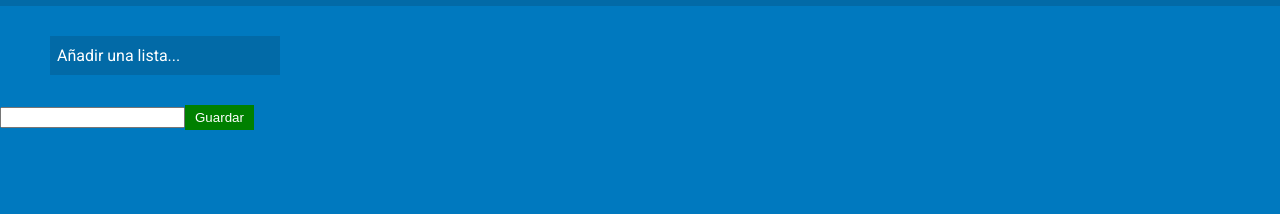
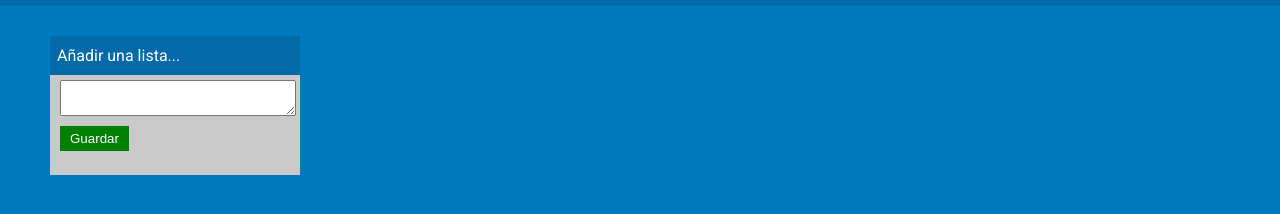
Before and after one commit to triniff/trello-laboratoria, a plain HTML site: page index.html in a window 1280 px wide. Both pictures are taken after a click on the link "Añadir una lista...". Shown: the part 38-252 px from the top of the page. Drawn offline with Linux system fonts and the light colour scheme.

Commit message:
agregando algunos estilos

```diff
--- a/assests/css/main.css
+++ b/assests/css/main.css
@@ -12,26 +12,46 @@ header{
 }
 #agregar {
 	padding: 10px 100px 10px 7px;
-	margin: 30px 50px;
+	margin: 30px 50px 0px 50px;
+	width: 250px;
+	box-sizing: border-box;
 	background-color: #026AA7;
 	display: inline-block;
 	text-decoration: none;
 	color: #fff;
 }
-#caja button {
-	background-color: green;
-	border: none;
-	padding: 5px 10px;
-	color: #fff;
-}/*
+/*
 #agregar:active,
 #agregar:focus {
 	color:#fff;
 	background-color:red;
 }*/
+#cont {
+	width: 250px;
+	height: 100px;
+	margin: 0 50px;
+	padding: 5px 10px;
+	box-sizing: border-box;
+	background-color: #C9C9C9;
+}
+#cont textarea {
+	float: left;
+	width: 100%;
+	margin: 0 auto;
+}
+#cont button {
+	float: left;
+	background-color: green;
+	margin-top: 10px;
+	border: none;
+	padding: 5px 10px;
+	color: #fff;
+}
 #contenedorTareas p{
 	display: block;
-	width: 200px;
+	margin: 0 50px;
+	width: 250px;
+	box-sizing: border-box;
 	background-color: #fff;
 	padding: 5px 5px;
 	color: rgb(64, 64, 64);
--- a/assests/js/main.js
+++ b/assests/js/main.js
@@ -10,7 +10,7 @@ function agregarTareas(){
 
 	//creando elementos
 	var nuevoDiv = document.createElement("div");
-	var nuevoInput = document.createElement("input");
+	var nuevoInput = document.createElement("textarea");
 	var nuevoBoton = document.createElement("button");
 
 	var textoBoton = document.createTextNode("Guardar");
@@ -27,12 +27,14 @@ function agregarTareas(){
 	nuevoDiv.appendChild(nuevoInput);
 	nuevoDiv.appendChild(nuevoBoton);
 
+	//Creando boton x
+	var eliminar = document.createElement("span");
+	eliminar.classList.add("fa", "fa-times");	//icono de basurero
 
 	//Asignandole el titulo a las tareas
 	var guardar = document.getElementById("guardar");
 
 	guardar.addEventListener("click", function(){
-
 		var tareas = document.getElementById("tareas").value;
 		document.getElementById("tareas").value = "";	// Limpiando textarea
 
@@ -42,25 +44,29 @@ function agregarTareas(){
 			}
 
 			else{
-			/*document.getElementById("agregar").textContent = tareas; //Cambiandole el texto del a con el titulo que se asigno*/
+
 			var	nuevoParrafo = document.createElement("p");
 			var nuevoParrafoTexto = document.createTextNode(tareas);
 
+			nuevoParrafo.setAttribute("class", "textos");
 			nuevoParrafo.appendChild(nuevoParrafoTexto);
+
+			/* //SE SUPONE QUE TOMARIA EL PRIMER ELEMENTO DEL ARREGLO Y LO CAMBIA POR EL TEXTO DE LA ETIQUETA A
+			var titulo = document.getElementsByClassName("textos")[0].value;
+			var valorTitulo.push(titulo);
+
+			document.getElementById("agregar").textContent = titulo;
+			*/
 			contenedor.appendChild(nuevoParrafo);
+			nuevoParrafo.appendChild(eliminar);
 
-			//Creando boton x
-			var eliminar = document.createElement("span");
-			eliminar.classList.add("fa", "fa-times");	//icono de basurero
-			nuevoParrafo.appendChild(eliminar);
 			}
-
 			eliminar.addEventListener("click", function(){
 			contenedor.removeChild(nuevoParrafo);
+
 			})
 
 		})
-
 };
 
 /* //Intentando ocultar cajita
```
